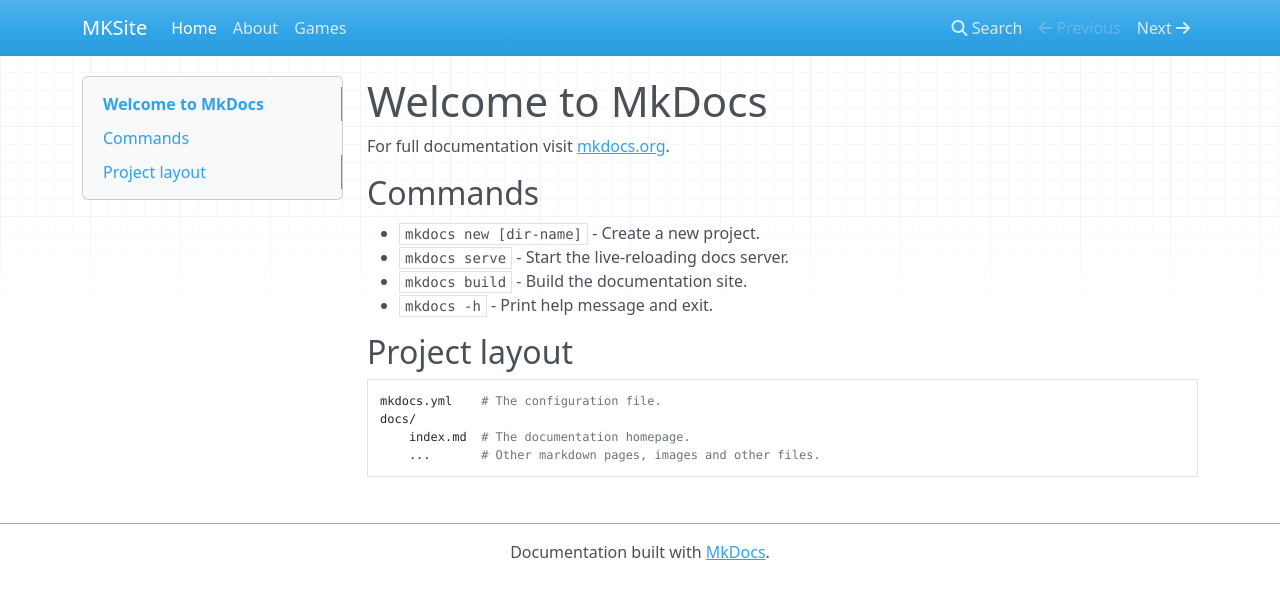
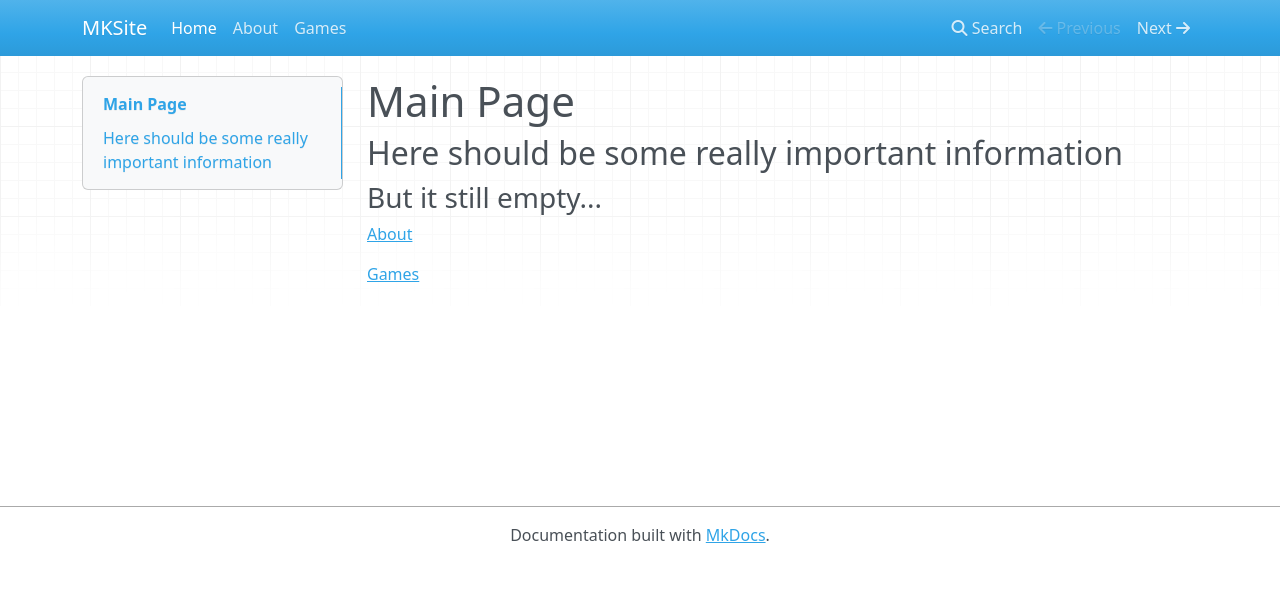
Before and after one commit to skoptenco/python-deploy-course, an MkDocs documentation site: the page built from docs/index.md, in a window 1280 px wide. Shown: the top 599 px of the page. Built offline with MkDocs 1.6.1, drawn with Linux system fonts in a browser that asks for light colours; nearby versions of some CDN libraries.

Commit message:
feat: test content

```diff
--- a/docs/index.md
+++ b/docs/index.md
@@ -1,17 +1,9 @@
-# Welcome to MkDocs
+# Main Page
 
-For full documentation visit [mkdocs.org](https://www.mkdocs.org).
+## Here should be some really important information
 
-## Commands
+### But it still empty...
 
-* `mkdocs new [dir-name]` - Create a new project.
-* `mkdocs serve` - Start the live-reloading docs server.
-* `mkdocs build` - Build the documentation site.
-* `mkdocs -h` - Print help message and exit.
+[About](/about)
 
-## Project layout
-
-    mkdocs.yml    # The configuration file.
-    docs/
-        index.md  # The documentation homepage.
-        ...       # Other markdown pages, images and other files.
+[Games](/games)
```
Also changed, not shown: docs/games.md (+3 -0 lines).
